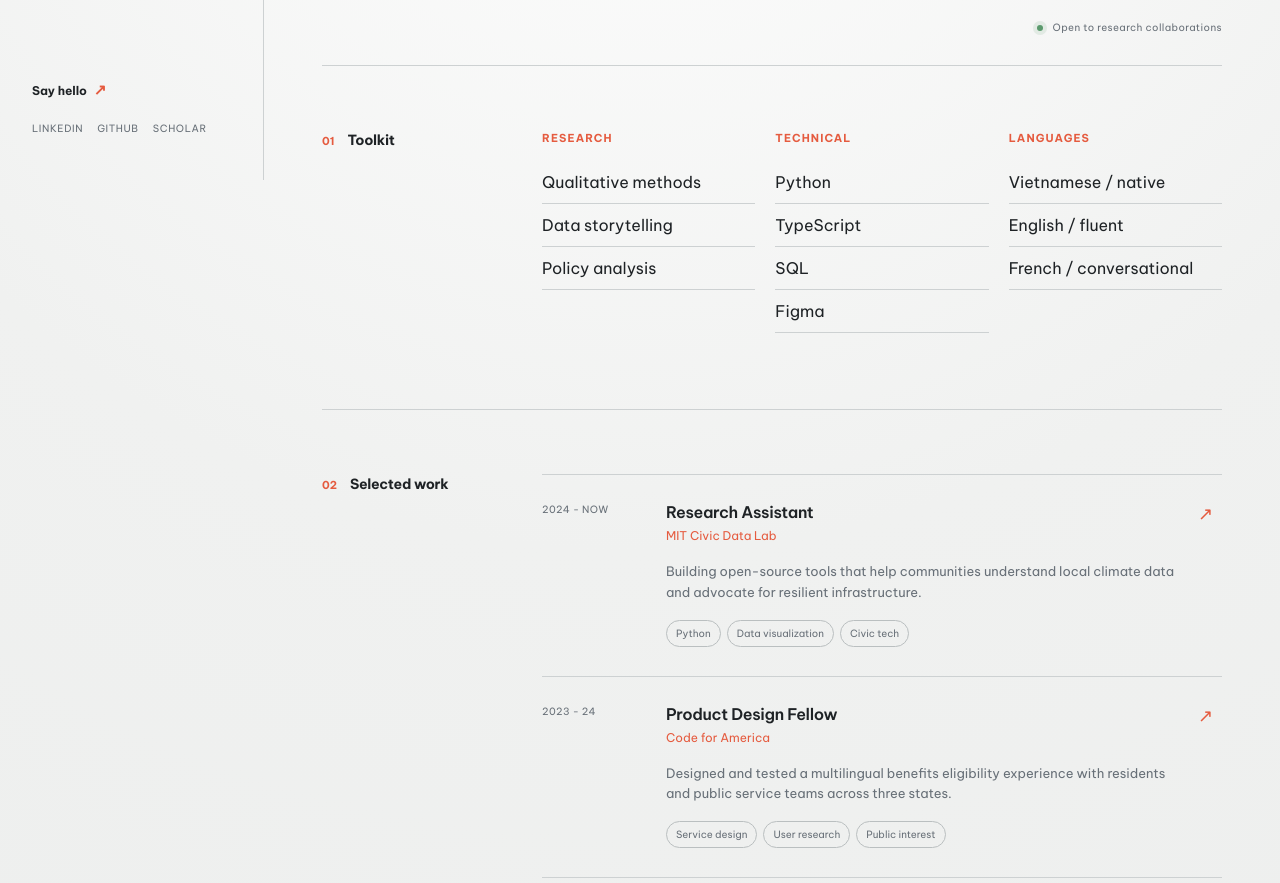
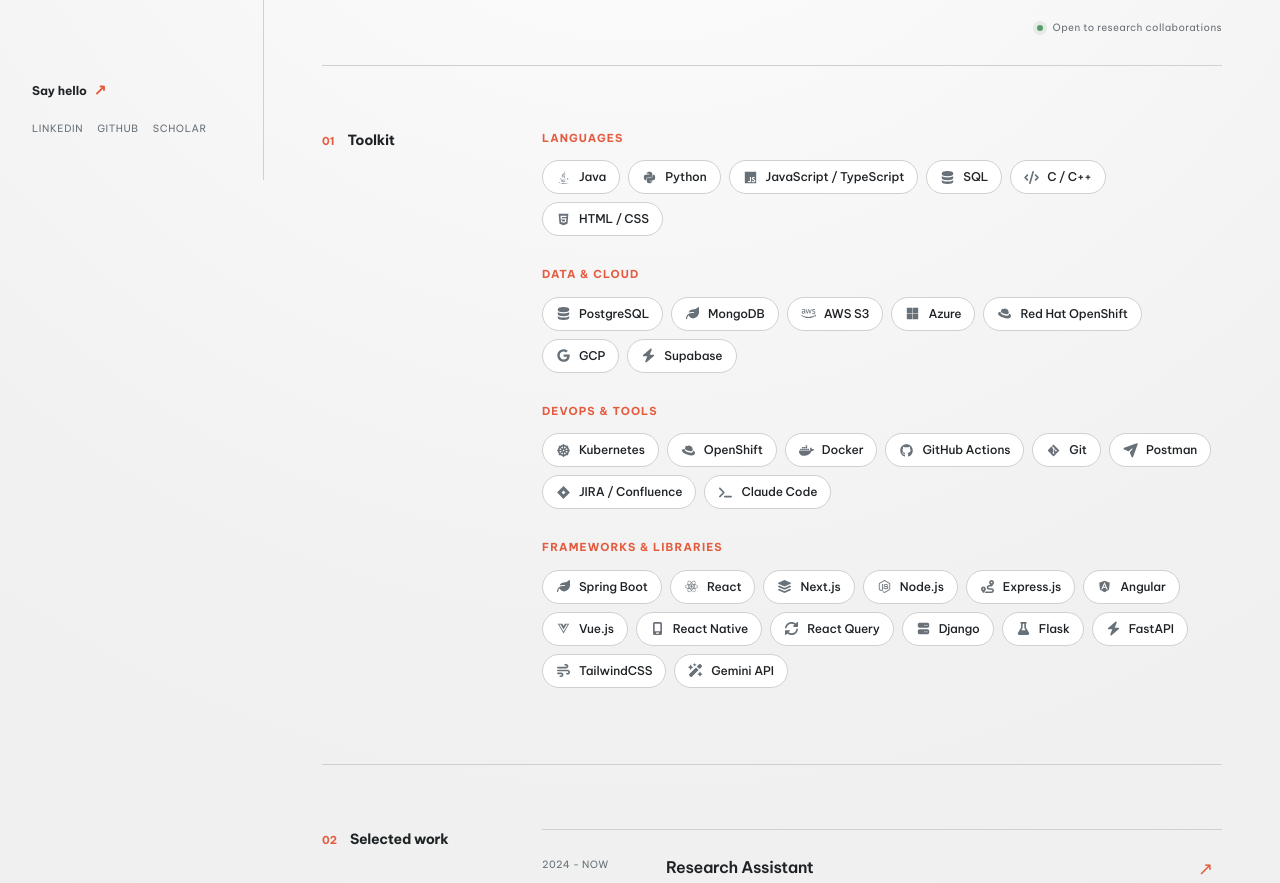
Before and after one commit to sooyeunleanne/sooyeunleanne.github.io, a Next.js app in the folder app/: page / in a window 1280 px wide. Shown: the part 620-1503 px from the top of the page. Built offline with nearby package versions, Linux system fonts and the light colour scheme.

Commit message:
update skills section

```diff
--- a/app/app/components/sections/Skills.tsx
+++ b/app/app/components/sections/Skills.tsx
@@ -1,4 +1,6 @@
+import { FontAwesomeIcon } from "@fortawesome/react-fontawesome";
 import { skills } from "../../data";
+import { skillIcons } from "../../icons";
 
 export function Skills() {
   return (
@@ -13,7 +15,10 @@ export function Skills() {
             <h3>{skill.group}</h3>
             <ul>
               {skill.items.map((item) => (
-                <li key={item}>{item}</li>
+                <li key={item.name}>
+                  <FontAwesomeIcon icon={skillIcons[item.icon]} aria-hidden="true" />
+                  {item.name}
+                </li>
               ))}
             </ul>
           </div>
--- a/app/app/data.ts
+++ b/app/app/data.ts
@@ -1,3 +1,5 @@
+import type { SkillIcon } from "./icons";
+
 export const profile = {
   name: "Minh Anh Nguyen",
   initials: "MA",
@@ -16,10 +18,62 @@ export const profile = {
   },
 };
 
-export const skills = [
-  { group: "Research", items: ["Qualitative methods", "Data storytelling", "Policy analysis"] },
-  { group: "Technical", items: ["Python", "TypeScript", "SQL", "Figma"] },
-  { group: "Languages", items: ["Vietnamese / native", "English / fluent", "French / conversational"] },
+export const skills: { group: string; items: { name: string; icon: SkillIcon }[] }[] = [
+  {
+    group: "Languages",
+    items: [
+      { name: "Java", icon: "java" },
+      { name: "Python", icon: "python" },
+      { name: "JavaScript / TypeScript", icon: "js" },
+      { name: "SQL", icon: "database" },
+      { name: "C / C++", icon: "code" },
+      { name: "HTML / CSS", icon: "html5" },
+    ],
+  },
+  {
+    group: "Data & Cloud",
+    items: [
+      { name: "PostgreSQL", icon: "database" },
+      { name: "MongoDB", icon: "leaf" },
+      { name: "AWS S3", icon: "aws" },
+      { name: "Azure", icon: "microsoft" },
+      { name: "Red Hat OpenShift", icon: "redhat" },
+      { name: "GCP", icon: "google" },
+      { name: "Supabase", icon: "bolt" },
+    ],
+  },
+  {
+    group: "DevOps & Tools",
+    items: [
+      { name: "Kubernetes", icon: "kubernetes" },
+      { name: "OpenShift", icon: "redhat" },
+      { name: "Docker", icon: "docker" },
+      { name: "GitHub Actions", icon: "github" },
+      { name: "Git", icon: "git" },
+      { name: "Postman", icon: "send" },
+      { name: "JIRA / Confluence", icon: "jira" },
+      { name: "Claude Code", icon: "terminal" },
+    ],
+  },
+  {
+    group: "Frameworks & Libraries",
+    items: [
+      { name: "Spring Boot", icon: "leaf" },
+      { name: "React", icon: "react" },
+      { name: "Next.js", icon: "layers" },
+      { name: "Node.js", icon: "nodejs" },
+      { name: "Express.js", icon: "route" },
+      { name: "Angular", icon: "angular" },
+      { name: "Vue.js", icon: "vuejs" },
+      { name: "React Native", icon: "mobile" },
+      { name: "React Query", icon: "rotate" },
+      { name: "Django", icon: "server" },
+      { name: "Flask", icon: "flask" },
+      { name: "FastAPI", icon: "bolt" },
+      { name: "TailwindCSS", icon: "wind" },
+      { name: "Gemini API", icon: "sparkles" },
+    ],
+  },
 ];
 
 export const work = [
--- a/app/app/globals.css
+++ b/app/app/globals.css
@@ -88,10 +88,25 @@ a:focus-visible { outline: 2px solid var(--accent); outline-offset: 4px; }
 .item-arrow { color: var(--accent); font-size: 18px; transition: transform .2s ease; }
 .work-item:hover .item-arrow, .post:hover .post-category span { transform: translate(3px, -3px); }
 
-.skills-grid { display: grid; grid-template-columns: repeat(3, 1fr); gap: 20px; }
-.skill-group h3 { margin: 0 0 15px; color: var(--accent); font-size: 11px; font-weight: 700; text-transform: uppercase; letter-spacing: .1em; }
-.skill-group ul { list-style: none; padding: 0; margin: 0; }
-.skill-group li { padding: 9px 0; border-bottom: 1px solid var(--line); }
+.skills-grid { display: flex; flex-direction: column; gap: 30px; }
+.skill-group h3 { margin: 0 0 14px; color: var(--accent); font-size: 11px; font-weight: 700; text-transform: uppercase; letter-spacing: .1em; }
+.skill-group ul { display: flex; flex-wrap: wrap; gap: 8px; list-style: none; padding: 0; margin: 0; }
+.skill-group li {
+  display: inline-flex;
+  align-items: center;
+  gap: 8px;
+  padding: 7px 13px;
+  border: 1px solid var(--line);
+  border-radius: 20px;
+  background: var(--surface);
+  font-size: 12px;
+  font-weight: 500;
+  letter-spacing: -.01em;
+  transition: border-color .2s ease;
+}
+.skill-group li:hover { border-color: var(--accent); }
+.skill-group li svg { height: 13px; color: var(--muted); transition: color .2s ease; }
+.skill-group li:hover svg { color: var(--accent); }
 
 .activity { display: grid; grid-template-columns: 100px 1fr; gap: 24px; padding: 18px 0; border-bottom: 1px solid var(--line); }
 .activity p, .recognition p { margin: 5px 0 0; color: var(--muted); font-size: 12px; line-height: 1.5; }
@@ -141,8 +156,7 @@ a:focus-visible { outline: 2px solid var(--accent); outline-offset: 4px; }
   .work-item { grid-template-columns: 1fr 20px; gap: 14px; }
   .item-year { grid-column: 1 / -1; margin-bottom: -5px; }
   .item-arrow { grid-column: 2; grid-row: 2; }
-  .skills-grid { grid-template-columns: 1fr 1fr; gap: 30px 20px; }
-  .skill-group:last-child { grid-column: 1 / -1; }
+  .skills-grid { gap: 26px; }
   .post { display: block; }
   .post-category { margin-top: 16px; }
   .footer-bottom { margin-top: 56px; }
--- /dev/null
+++ b/app/app/icons.ts
@@ -0,0 +1,78 @@
+import type { IconDefinition } from "@fortawesome/fontawesome-svg-core";
+import {
+  faAngular,
+  faAws,
+  faDocker,
+  faGitAlt,
+  faGithub,
+  faGoogle,
+  faHtml5,
+  faJava,
+  faJira,
+  faJs,
+  faMicrosoft,
+  faNodeJs,
+  faPython,
+  faReact,
+  faRedhat,
+  faVuejs,
+} from "@fortawesome/free-brands-svg-icons";
+import {
+  faBolt,
+  faCode,
+  faDatabase,
+  faDharmachakra,
+  faFlask,
+  faLayerGroup,
+  faLeaf,
+  faMobileScreen,
+  faPaperPlane,
+  faRotate,
+  faRoute,
+  faServer,
+  faTerminal,
+  faWandMagicSparkles,
+  faWind,
+} from "@fortawesome/free-solid-svg-icons";
+
+/**
+ * Icon lookup for skill chips. FontAwesome Free has no brand mark for several
+ * of these technologies (TypeScript, PostgreSQL, Supabase, Next.js, Tailwind,
+ * Kubernetes, Postman, Claude, Gemini), so those fall back to a solid icon
+ * that reads as the right idea.
+ */
+export const skillIcons = {
+  angular: faAngular,
+  aws: faAws,
+  bolt: faBolt,
+  code: faCode,
+  database: faDatabase,
+  docker: faDocker,
+  flask: faFlask,
+  git: faGitAlt,
+  github: faGithub,
+  google: faGoogle,
+  html5: faHtml5,
+  java: faJava,
+  jira: faJira,
+  js: faJs,
+  kubernetes: faDharmachakra,
+  layers: faLayerGroup,
+  leaf: faLeaf,
+  microsoft: faMicrosoft,
+  mobile: faMobileScreen,
+  nodejs: faNodeJs,
+  python: faPython,
+  react: faReact,
+  redhat: faRedhat,
+  rotate: faRotate,
+  route: faRoute,
+  send: faPaperPlane,
+  server: faServer,
+  sparkles: faWandMagicSparkles,
+  terminal: faTerminal,
+  vuejs: faVuejs,
+  wind: faWind,
+} satisfies Record<string, IconDefinition>;
+
+export type SkillIcon = keyof typeof skillIcons;
--- a/app/app/layout.tsx
+++ b/app/app/layout.tsx
@@ -1,5 +1,10 @@
 import type { Metadata } from "next";
+import { config } from "@fortawesome/fontawesome-svg-core";
+import "@fortawesome/fontawesome-svg-core/styles.css";
 import "./globals.css";
+
+// Next injects the stylesheet above itself; stop FA from also inlining it at runtime.
+config.autoAddCss = false;
 
 export const metadata: Metadata = {
   title: "Minh Anh Nguyen | Academic Portfolio",
--- a/app/package.json
+++ b/app/package.json
@@ -9,6 +9,10 @@
     "lint": "eslint"
   },
   "dependencies": {
+    "@fortawesome/fontawesome-svg-core": "^7.3.1",
+    "@fortawesome/free-brands-svg-icons": "^7.3.1",
+    "@fortawesome/free-solid-svg-icons": "^7.3.1",
+    "@fortawesome/react-fontawesome": "^3.5.0",
     "next": "16.3.1",
     "react": "19.2.8",
     "react-dom": "19.2.8"
```
Also changed, not shown: 1 other file (tests, documents, lock files or other folders).
